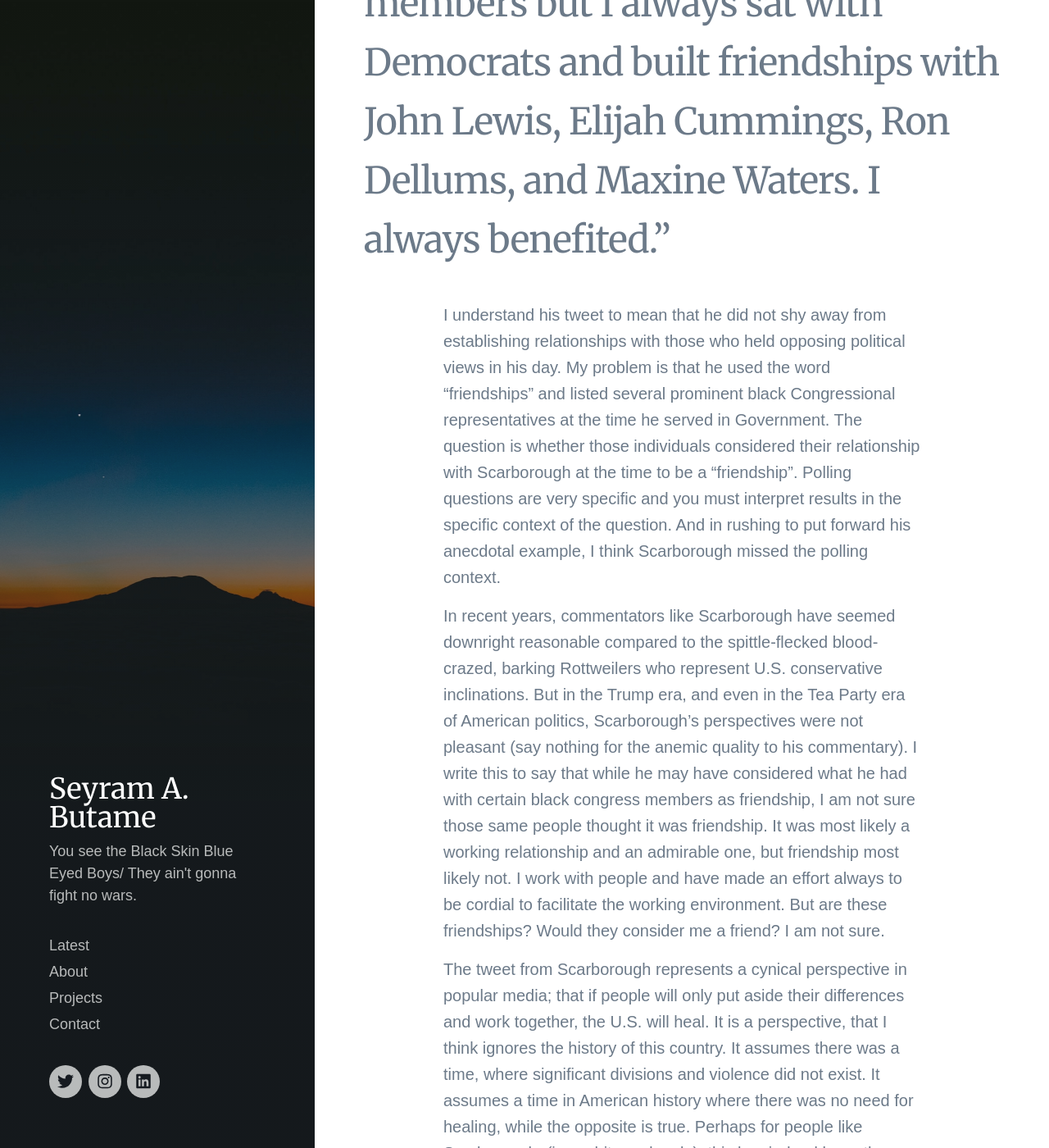
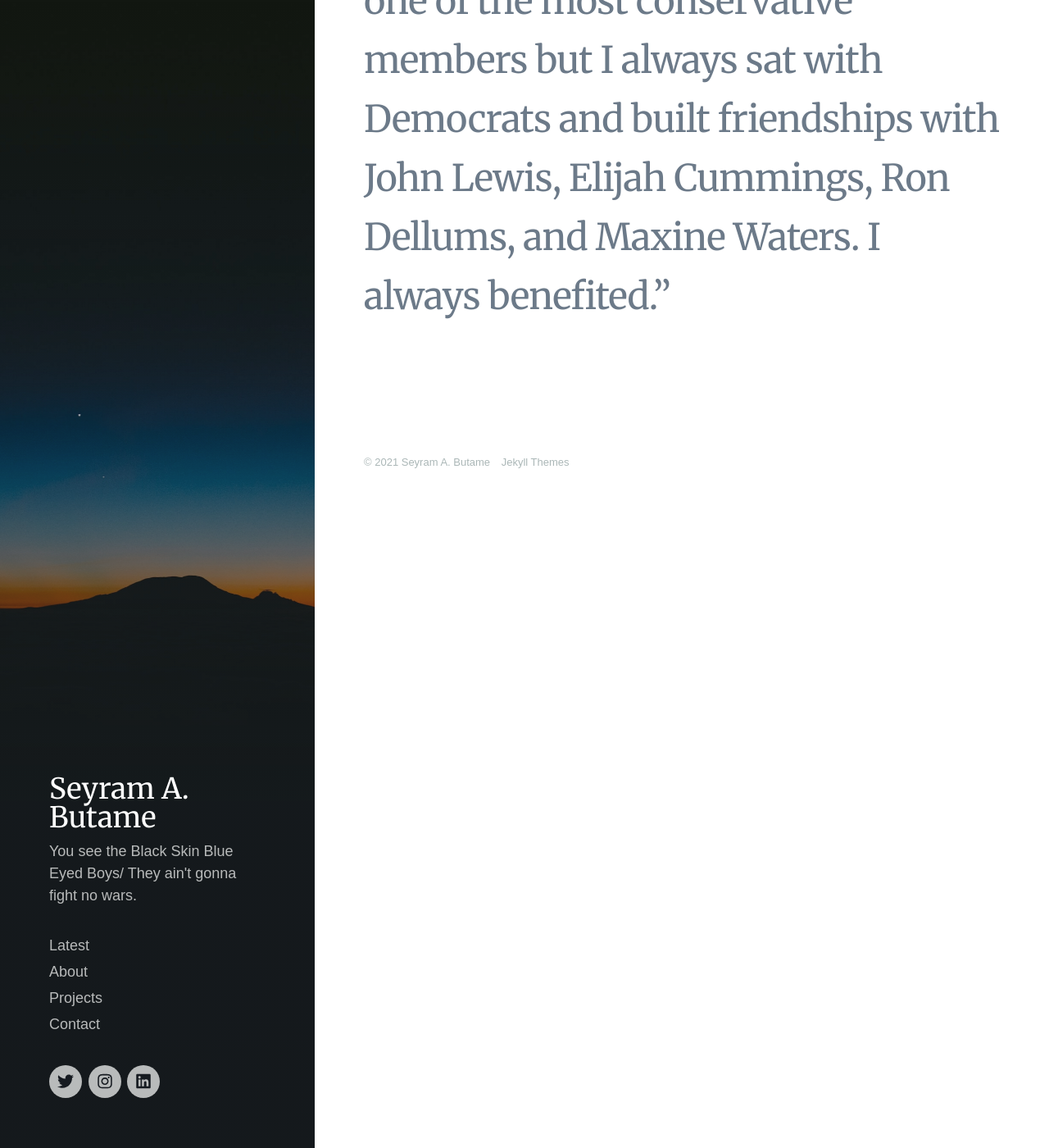
Before and after one commit to butames/blog.github.io, a Jekyll site: the page built from _posts/2021-12-18-friend.md, in a window 1280 px wide and 1400 px high, scrolled down 1243 px. Shown: the whole window at 82% size. Built offline with Jekyll 4.4.1, drawn with Linux system fonts in a browser that asks for light colours; nearby versions of some CDN libraries; some web fonts are replaced; some of the changed text lies outside the part shown.

Commit message:
Update 2021-12-18-friend.md

```diff
--- a/_posts/2021-12-18-friend.md
+++ b/_posts/2021-12-18-friend.md
@@ -1,38 +1,15 @@
 ---
 title: 'Are they really your friend?'
-date: 2021-12-18 00:05:01
+date: 2021-12-18 00:05:09
 featured_image: '/images/background/background2.jpg'
 excerpt: Joe Scarborough and the real consequences of ideology.
 ---
 
 ![](/images/background/background2.jpg)
 
+## Who do you call a friend
+
 The other day, Joe Scarborough, conservative television presenter for MSNBC, tweeted the below picture of a poll conducted by Axios.
 
 Scarborough added,
 > "My most fascinating friendships have always come from "the other side. In Congress, I was considered one of the most conservative members but I always sat with Democrats and built friendships with John Lewis, Elijah Cummings, Ron Dellums, and Maxine Waters. I always benefited."
-
-I understand his tweet to mean that he did not shy away from establishing relationships with those who held opposing political views in his day. My problem is that he used the word "friendships" and listed several prominent black Congressional representatives at the time he served in Government. The question is whether those individuals considered their relationship with Scarborough at the time to be a "friendship". Polling questions are very specific and you must interpret results in the specific context of the question. And in rushing to put forward his anecdotal example, I think Scarborough missed the polling context.
-
-In recent years, commentators like Scarborough have seemed downright reasonable compared to the spittle-flecked blood-crazed, barking Rottweilers who represent U.S. conservative inclinations. But in the Trump era, and even in the Tea Party era of American politics, Scarborough's perspectives were not pleasant (say nothing for the anemic quality to his commentary).
-I write this to say that while he may have considered what he had with certain black congress members as friendship, I am not sure those same people thought it was friendship. It was most likely a working relationship and an admirable one, but friendship most likely not. I work with people and have made an effort always to be cordial to facilitate the working environment. But are these friendships? Would they consider me a friend? I am not sure.
-
-The tweet from Scarborough represents a cynical perspective in popular media; that if people will only put aside their differences and work together, the U.S. will heal. It is a perspective, that I think ignores the history of this country. It assumes there was a time, where significant divisions and violence did not exist. It assumes a time in American history where there was no need for healing, while the opposite is true. Perhaps for people like Scarborough, (i.e., white and male), this has indeed been the case, that there was a time when America was the land of opportunity, freedom and strong democratic values. But for black folk, these fault lines have always been clear as day and we have had to navigate those kinds of issues with care and deep thought. The experience and of harm, violence, and the incessant threat to our existence has always necessitated that we act with caution, displaying one face to the public around us,  while masking inner concerns.
-
-Take Ronald Reagan for example, the political hero of people like Scarborough. A man caught on tape referring to black people as [monkeys](https://www.theatlantic.com/ideas/archive/2019/07/ronald-reagans-racist-conversation-richard-nixon/595102/)[^1] and commencing his presidential campaign at the Neshoba County Fair by delivering a speech about "States Rights."[^2] Does Scarborough think the black politicians like John Lewis who had to work with that man's ardent supporters considered those supporters friends or his relationship with them as one of "friendship?"
-
-Would Scarborough be willing to form "friendships" with people who referred to people who looked like him using racist slurs in private? Would Scarborough:
-1. "**Go out on a date**" with someone who felt he was less than human?
-2. "**Support the business of**" someone who sought to end his existence?
-3. "**Be friends with**" someone who constantly advocated for policies that were detrimental to his health and well-being and those of his family?
-4. "**Work for**" someone who considered him to be less of a man and hence less deserving of the rewards proffered by American society?
-If I had the choice, I certainly wouldn't, but perhaps Scarborough is a different person.
-
-Anyway, the poll Joe Scarborough referenced is worth a further look. The poll sought to capture an element of the political divide in the U.S. and asked participants whether they would be willing to establish certain relationships (e.g., friendship, romantic, work, etc.) with those supporting an opposing political candidate. A partial write-up of the results the source of Scarborough's tweet, may be accessed in an article by Neal Rothschild, [Young Dems more likely to despise the other party](https://www.axios.com/poll-political-polarization-students-a31e9888-9987-4715-9a2e-b5c448ed3e5a.html) [^3].
-
-Americans, particularly the youth are more cognizant of the injustices and inequalities built into American society. Furthermore, as marginalized populations have gained stronger voices, they are better able to express their needs, the divides that have always plagued the country are clearer. The results of such a poll should not be used to press for the status of quo of ignoring
-
-[^1]: Naftali, Tim. “Ronald Reagan’s Long-Hidden Racist Conversation With Richard Nixon.” The Atlantic, 30 July 2019, https://www.theatlantic.com/ideas/archive/2019/07/ronald-reagans-racist-conversation-richard-nixon/595102/.
-
-[^2]: Reagan, Ronald, and The Neshoba Democrat - Editorial Board. “Ronald Reagan’s 1980 Neshoba County Fair Speech.” The Neshoba Democrat, https://neshobademocrat.com/stories/ronald-reagans-1980-neshoba-county-fair-speech,49123. Accessed 9 Dec. 2021.
-[^3]: Rothschild, Neal. “Young Democrats More Likely to Despise the Other Party.” Axios, https://www.axios.com/poll-political-polarization-students-a31e9888-9987-4715-9a2e-b5c448ed3e5a.html. Accessed 9 Dec. 2021.
```
